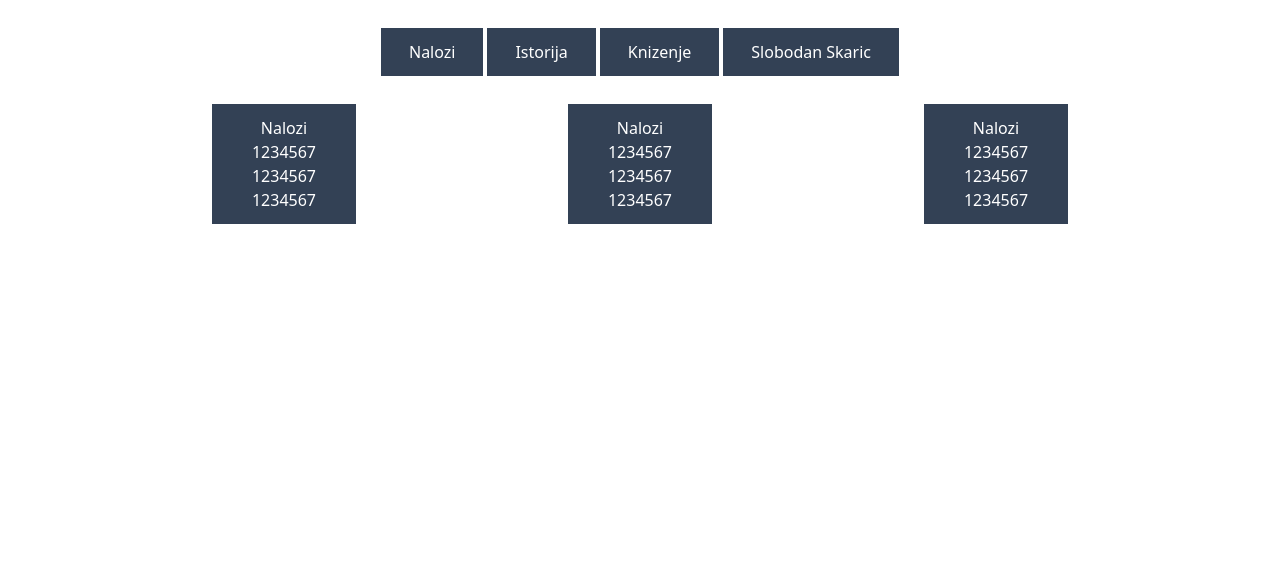
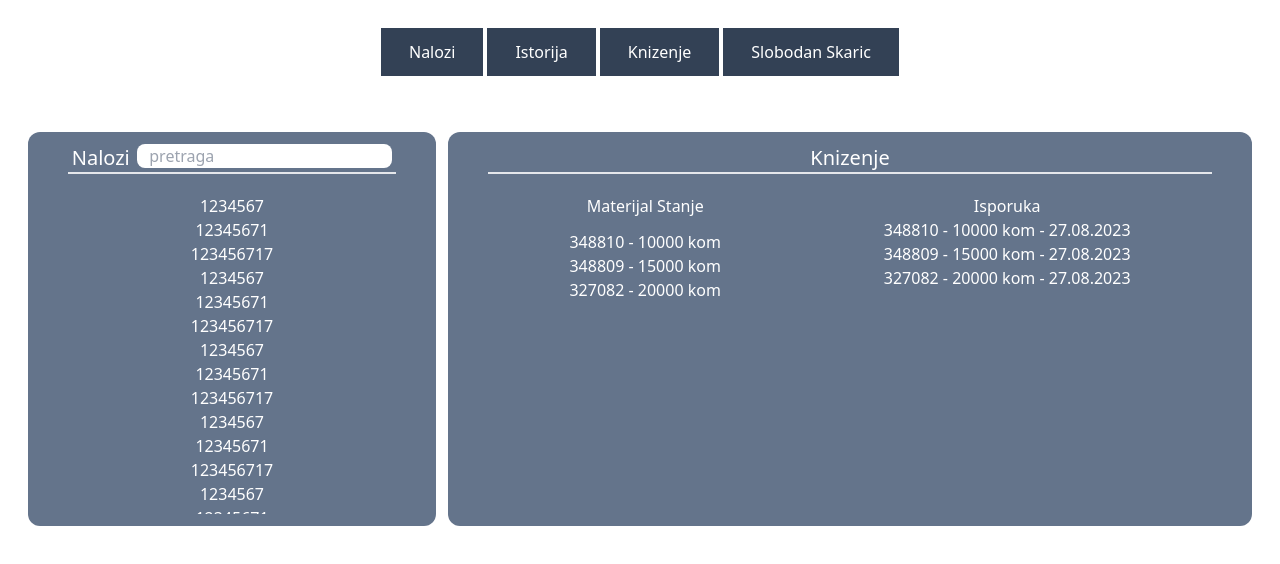
Before and after one commit to SlobodanSkaric/prints, a React (Vite) app in the folder react/: page /dashbord in a window 1280 px wide. Shown: the top 564 px of the page. Built offline with nearby package versions, Linux system fonts and the light colour scheme.

Commit message:
Implelment feature dasbord

```diff
--- a/react/src/views/Dashbord.jsx
+++ b/react/src/views/Dashbord.jsx
@@ -2,45 +2,80 @@ import React from 'react'
 
 export default function Dashbord() {
   return (
-    <div className='flex justify-evenly'>
+    <div className='flex justify-evenly gap-3 m-7 h-full'>
+        <div className='bg-slate-500 text-white py-3 px-10 w-1/3 rounded-xl'>
+            <div className='flex'>
+                <div className='text-center w-full'>
+                    <div className='mb-5 border-b-2 flex justify-around'>
+                        <div className='text-xl'>
+                            Nalozi
+                        </div>
                         <div>
-            <div className='flex'>
-                <div className='text-center bg-slate-700 text-white py-3 px-10'>
-                    <div>Nalozi</div>
-                    <div>
+                            <input className='rounded-lg px-3 pt-0 text-slate-700' type="text" placeholder='pretraga'/>
+                        </div>
+                    </div>
+                    <div className='w-full overflow-y-scroll pb-7 h-80'>
                         <ul>
                             <li>1234567</li>
+                            <li>12345671</li>
+                            <li>123456717</li>
                             <li>1234567</li>
+                            <li>12345671</li>
+                            <li>123456717</li>
                             <li>1234567</li>
+                            <li>12345671</li>
+                            <li>123456717</li>
+                            <li>1234567</li>
+                            <li>12345671</li>
+                            <li>123456717</li>
+                            <li>1234567</li>
+                            <li>12345671</li>
+                            <li>123456717</li>
+                            <li>1234567</li>
+                            <li>12345671</li>
+                            <li>123456717</li>
+                            <li>1234567</li>
+                            <li>12345671</li>
+                            <li>123456717</li>
+                            <li>1234567</li>
+                            <li>12345671</li>
+                            <li>123456717</li>
+                            <li>1234567</li>
+                            <li>12345671</li>
+                            <li>123456717</li>
                         </ul>
                     </div>
                 </div>
             </div>
         </div>
+
+        <div className='text-white py-3 px-10 w-1/3 bg-slate-500 rounded-xl flex-1'>
+            <div className='flex'>
+                <div className='text-center w-full'>
+                    <div className='text-xl mb-5 border-b-2'>Knizenje</div>
+                    <div className='flex justify-around'>
                         <div>
-            <div className='flex'>
-                <div className='text-center bg-slate-700 text-white py-3 px-10'>
-                    <div>Nalozi</div>
+                            <div className='mb-3'>Materijal Stanje</div>
                             <div>
                                 <ul>
-                            <li>1234567</li>
-                            <li>1234567</li>
-                            <li>1234567</li>
+                                    <li>348810 - <span>10000 kom</span></li>
+                                    <li>348809 - <span>15000 kom</span></li>
+                                    <li>327082 - <span>20000 kom</span></li>
                                 </ul>
                             </div>
                         </div>
+                        <div>
+                            <div>
+                                <h1>Isporuka</h1>
+                            </div>
+                            <div>
+                                <ul>
+                                    <li>348810 - <span>10000 kom</span> - <span>27.08.2023</span></li>
+                                    <li>348809 - <span>15000 kom</span> - <span>27.08.2023</span></li>
+                                    <li>327082 - <span>20000 kom</span> - <span>27.08.2023</span></li>
+                                </ul>
                             </div>
                         </div>
-        <div>
-            <div className='flex'>
-                <div className='text-center bg-slate-700 text-white py-3 px-10'>
-                    <div>Nalozi</div>
-                    <div>
-                        <ul>
-                            <li>1234567</li>
-                            <li>1234567</li>
-                            <li>1234567</li>
-                        </ul>
                     </div>
                 </div>
             </div>
```
Lines whose indentation alone changed are shown as unchanged.
